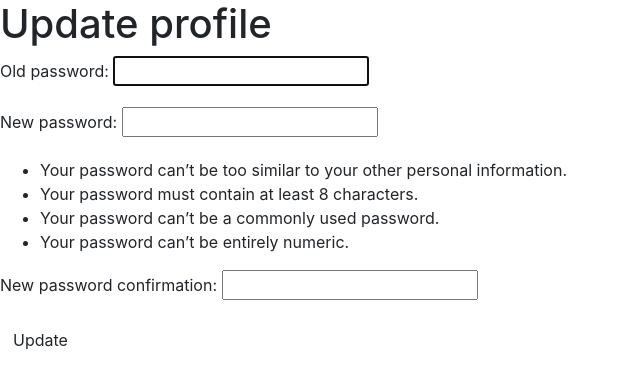
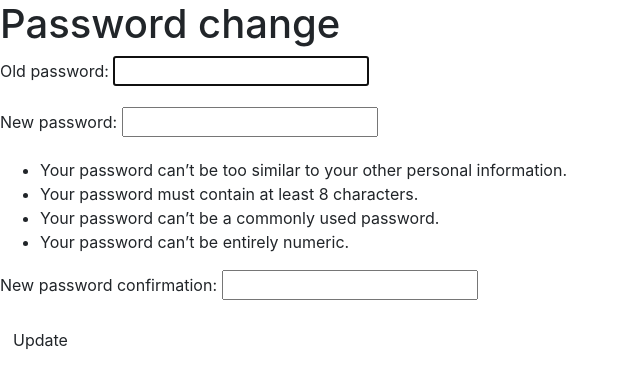
Before and after one commit to Bereket-U/ChitChat, a Django app: page /change_password/ in a window 1280 px wide. Shown: the part 56-445 px from the top of the page, without its empty margins (0-640 px from the left). Run offline with Django 3.2, Linux system fonts and the light colour scheme; the visitor is signed in with stand-in values (Sample User, id 1); some libraries are stand-ins or nearby versions.

Commit message:
add PasswordsChangeDoneView

```diff
--- a/chitchat/main_app/templates/main_app/change_password_form.html
+++ b/chitchat/main_app/templates/main_app/change_password_form.html
@@ -1,6 +1,6 @@
 {% extends 'base.html' %} {% block content %}
 
-<h1>Update profile</h1>
+<h1>Password change</h1>
 
 {% if error_message %}
 <p class="red-text">{{ error_message }}</p>
--- a/chitchat/main_app/urls.py
+++ b/chitchat/main_app/urls.py
@@ -25,4 +25,5 @@ urlpatterns = [
   path('post/<int:pk>/delete/', views.PostDelete.as_view(), name='post_delete'),
   path('edit_profile/', views.UserEditView.as_view(), name='edit_profile'),
   path('change_password/', views.PasswordsChangeView.as_view(), name='change_password'),
+  path('change_password_done/', views.PasswordsChangeDoneView.as_view(), name='change_password_done'),
 ]
--- a/chitchat/main_app/views.py
+++ b/chitchat/main_app/views.py
@@ -7,7 +7,7 @@ from django.views.generic import CreateView, UpdateView, DeleteView
 import uuid
 import boto3
 from django.contrib.auth.forms import PasswordChangeForm
-from django.contrib.auth.views import PasswordChangeView
+from django.contrib.auth.views import PasswordChangeView, PasswordChangeDoneView
 
 
 
@@ -136,4 +136,7 @@ class UserEditView(UpdateView):
 class PasswordsChangeView(PasswordChangeView):
     from_class = PasswordChangeForm
     template_name = 'main_app/change_password_form.html'
-    success_url = '/edit_profile/'
+    success_url = '/change_password_done/'
+
+class PasswordsChangeDoneView(PasswordChangeDoneView):
+    template_name = 'main_app/change_password_done.html'
```
Also changed, not shown: chitchat/main_app/templates/main_app/change_password_done.html (added, +7 -0 lines).
